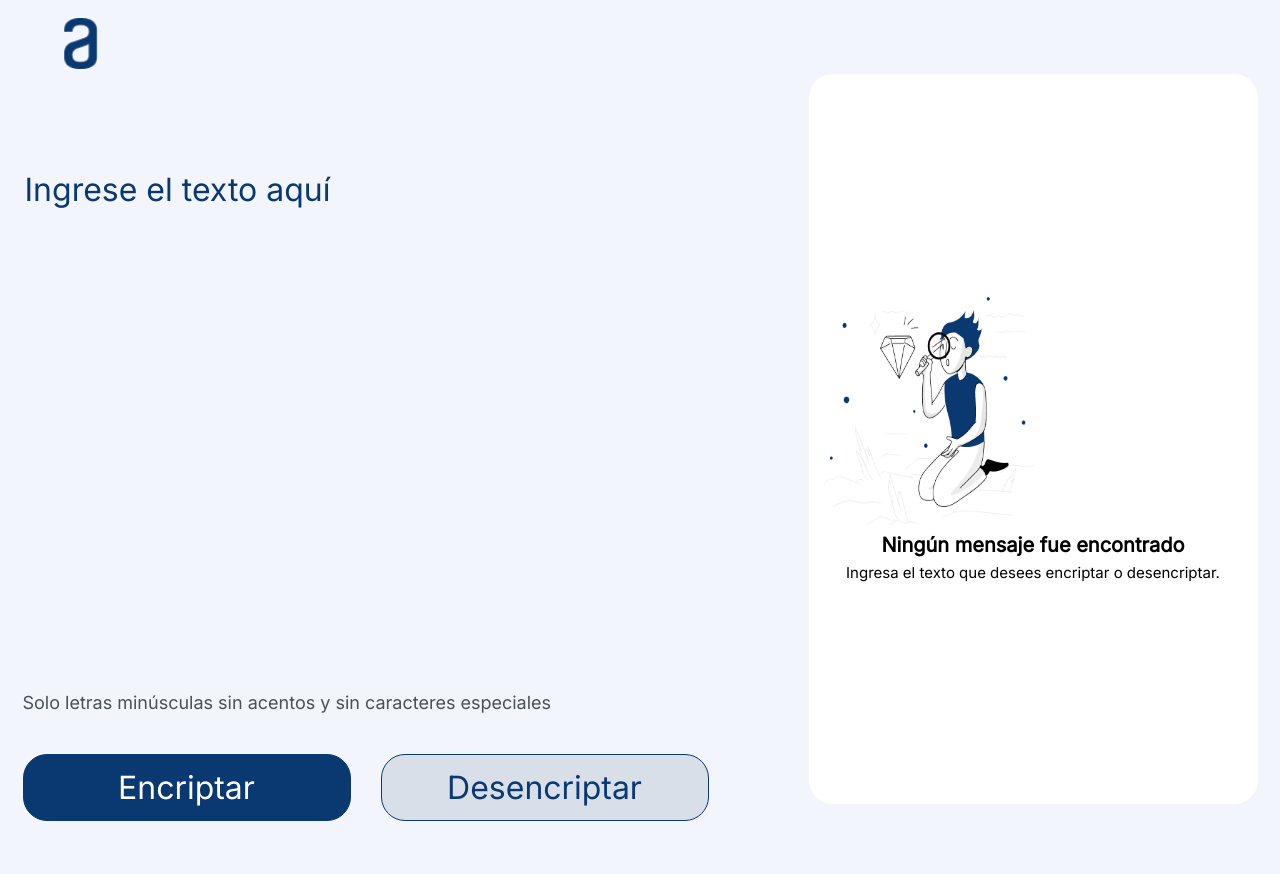
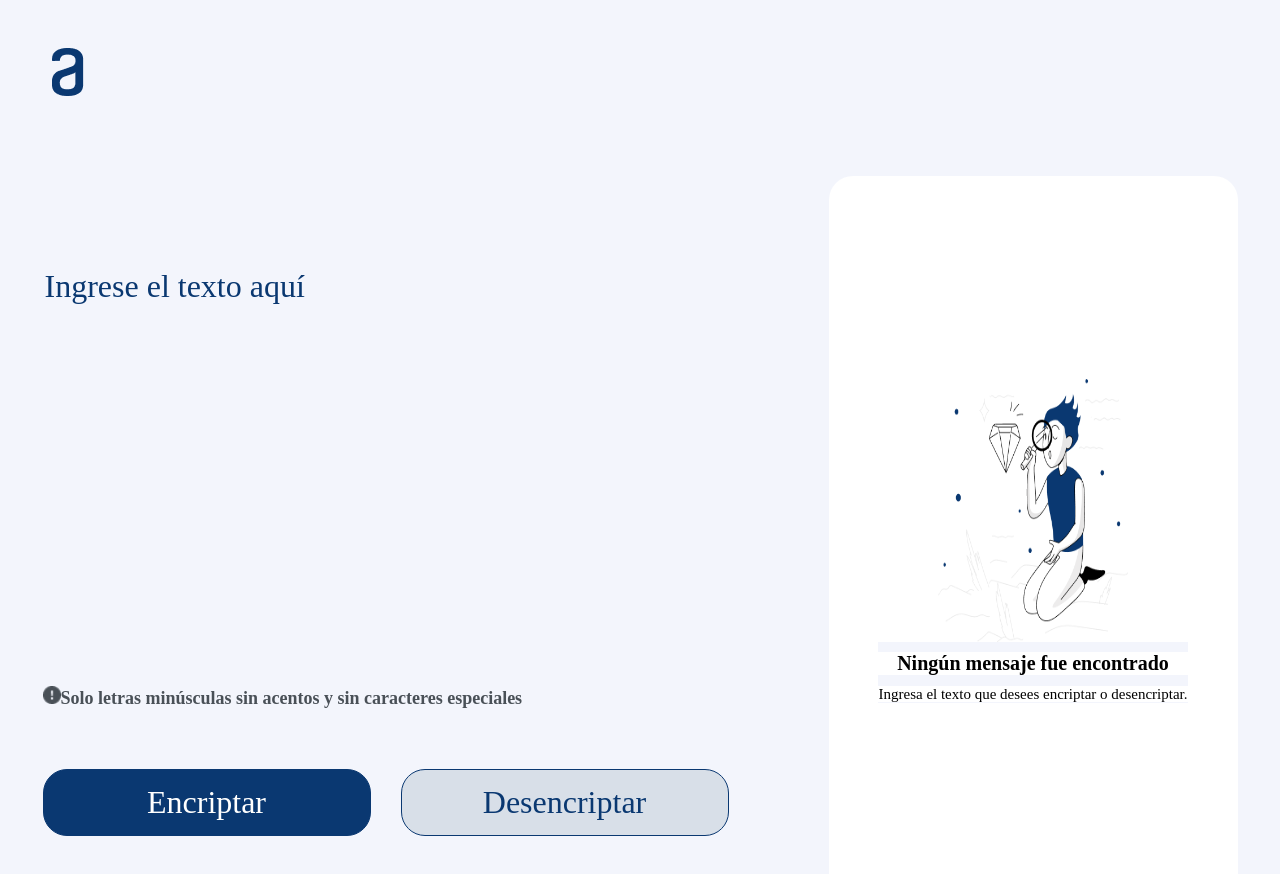
Before and after one commit to Jhonforero1997/Challenge-Encriptador, a plain HTML site: page index.html in a window 1280 px wide. Drawn offline with Linux system fonts and the light colour scheme.

Commit message:
modificacion de estilos y pagina proincipal

```diff
--- a/index.html
+++ b/index.html
@@ -14,10 +14,10 @@
         <img class="logo" src="imagenes/Logo.png" alt="logo de alura latam">
     </header>
     <main>
-        <section>
+        <section class="seccion1">
             <textarea class="text-area" id="EntradaTexto" cols="30" rows="10" placeholder="Ingrese el texto aquí"></textarea>
-            <div>
-                <h6 id="alerta_texto" class="informacion">Solo letras minúsculas sin acentos y sin caracteres especiales</h6>
+            <div class="contenedor-alerta">
+                <h6 id="alerta_texto" class="informacion"><img class="logo2" src="imagenes/Group.png" alt="logo2">Solo letras minúsculas sin acentos y sin caracteres especiales</h6>
             </div>
             <div class="botones">
                 <button class="btn-encriptar" onclick="btnEncriptar()">Encriptar</button>
@@ -26,12 +26,14 @@
         </section>
         <section class="salida-texto">
             <textarea class="mensaje" cols="20" rows="7" disabled></textarea>
+            <div class="mover-texto">
             <p class="p">
                 Ningún mensaje fue encontrado
             </p>
             <span class="span">
                 Ingresa el texto que desees encriptar o desencriptar.
             </span>
+        </div>
             <div>
                 <button class="copiar ocultar" onclick="copiarTexto()">Copiar</button>
             </div>
--- a/style.css
+++ b/style.css
@@ -1,15 +1,24 @@
 *{
   background:#F3F5FC;
-  font-family: "Inter";
-  font-weight: 400;
-  font-size: 32px;
-  line-height: 100%;
+
+}
+:root {
+  --regular: 400;
+  --altolinea: 2rem;
+  --fontfamily: "Inter" sans-serif;
 }
 
+
+
 .logo{
-  padding-top: 10px;
-  margin-left: 10px;
-  width: 10%;
+  margin: 3rem 0 5rem 0;
+
+  display: flex;
+}
+
+.header_logo {
+  gap: 10rem;
+  display: flex;
 }
 
 main{
@@ -19,13 +28,21 @@ main{
   gap: 100px;
 }
 
+.seccio1 {
+  width: 50%;
+}
+
 .text-area {
+  font-family: var(--fontfamily);
+  font-weight: var(--regular);
+  font-size: 2rem;
   resize: none;
   border: none;
   color: #0A3871;
   margin-top: 90px;
-  line-height: 1.5;
+ /*  line-height: 1px; */
   text-transform: none;
+  gap: 30px;
 }
 
 ::placeholder {color: #0A3871;}
@@ -34,17 +51,32 @@ main{
 }
 
 .mensaje{
+  font-family: var(--fontfamily);
+  font-weight: var(--regular);
+  font-size: 2rem;
   background: white;
   background-image: url("./imagenes/Muñeco.png");
   background-repeat: no-repeat;
   background-size: 50% 100%; /* Ajusta el tamaño del muñeco */
-  background-position: left center; /* Mantiene el muñeco a la izquierda */
+  background-position:  center; /* Mantiene el muñeco a la izquierda */
   border: none;
   resize: none;
   border-radius: 24px;
   color: #0A3871;
   outline: none;
 }
+
+.contenedor-alerta{
+  display: flex;
+  flex-direction: row;
+  width: 100;
+}
+
+.logo2 {
+  width: 18px;
+  height: 18px;
+}
+
 
 .mensaje {
   outline: none;
@@ -56,7 +88,10 @@ main{
   gap:30px;
 }
 
-.btn-desencriptar {
+.btn-desencriptar, .btn-encriptar, .copiar {
+  font-family: var(--fontfamily);
+  font-weight: var(--regular);
+  font-size: 2rem;
   background: #D8DFE8;
   border: 1px solid #0A3871;
   border-radius: 24px;
@@ -69,20 +104,12 @@ main{
 .btn-encriptar {
   background-color: #0A3871;
   border: 1px solid #0A3871;
-  border-radius: 24px;
   color: white;
-  cursor: pointer;
-  height: 67px;
-  width: 328px;
 }
 
-.copiar {
-  border: 1px solid #0A3871;
-  border-radius: 24px;
-  color: #0A3871;
-  cursor: pointer;
-  height: 67px;
-  width: 336px;
+ .copiar {
+  color: rgb(159, 147, 147);
+
 }
 
 .informacion {
@@ -172,6 +199,13 @@ span{
       margin-top: 30px;
       font-size: 24px;
   }
+  .mensaje {
+    background-image: none;
+
+  }
+  .mover-texto{
+    margin: -250px 0 0 0;
+  }
 
   .btn-desencriptar, .btn-encriptar, .copiar {
       width: 100%;
@@ -185,10 +219,10 @@ span{
   }
 
   p {
-      font-size: 16px;
+      font-size: 36px;
   }
 
   span {
-      font-size: 12px;
+      font-size: 28px;
   }
 }
```
Also changed, not shown: imagenes/Group.png (added).
